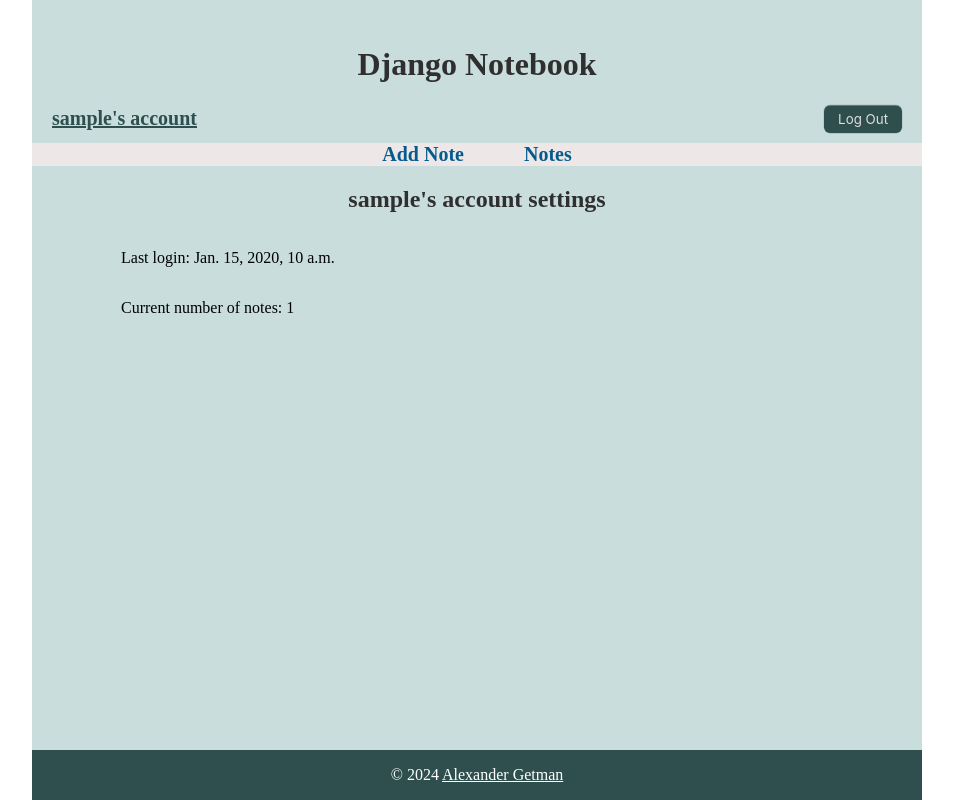
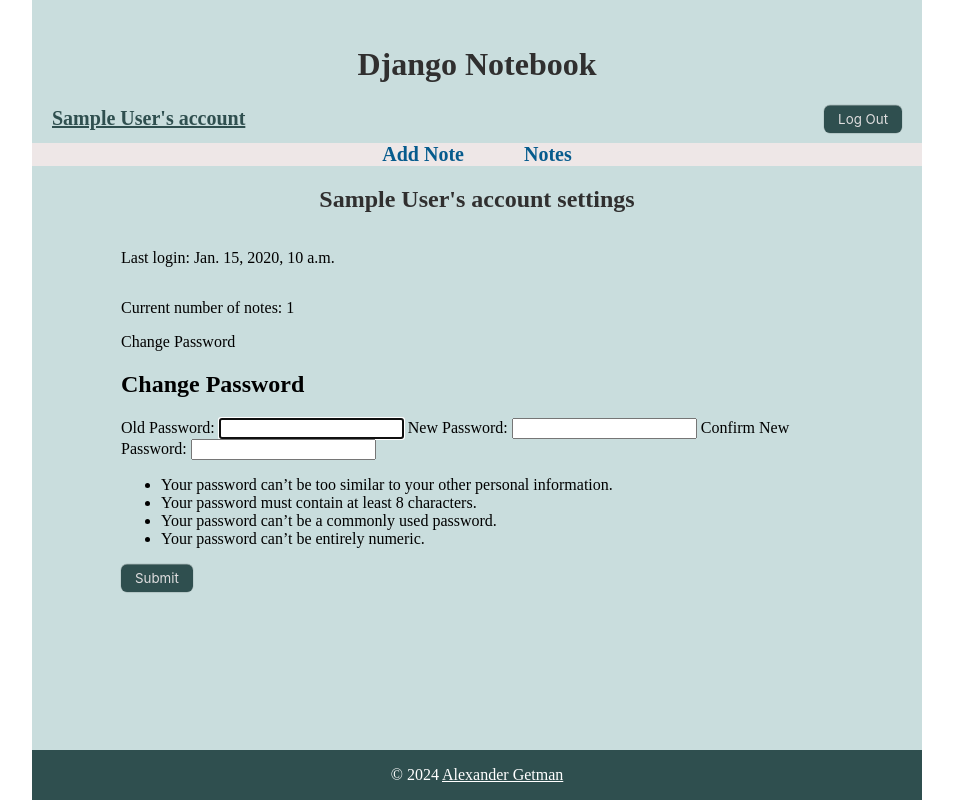
Before and after one commit to AlexanderGetman/django-notes-app, a Django app: page /account in a window 1280 px wide. Shown: the whole page, without its empty margins (163-1116 px from the left). Run offline with Django 5.2, Linux system fonts and the light colour scheme; a user stored in the database is signed in; tables that the repository leaves empty hold one stand-in row (values such as "Sample post"); some libraries are stand-ins or nearby versions.

Commit message:
Added Change password form to user's settings and changed displayed username on some pages to full name

```diff
--- a/mainapp/forms.py
+++ b/mainapp/forms.py
@@ -2,6 +2,8 @@
 from django.core.exceptions import ValidationError
 from ckeditor.widgets import CKEditorWidget
 from .models import Article
+from django.contrib.auth.models import User
+from django.contrib.auth.forms import PasswordChangeForm
 
 class RegForm(forms.Form):
     username = forms.CharField(max_length=100, widget=forms.TextInput(attrs={'placeholder':'Username'}))
--- a/mainapp/static/styles.css
+++ b/mainapp/static/styles.css
@@ -221,3 +221,8 @@
 .registration-form > form > p > input {
     width: 100%;
 }
+
+.passwords {
+    display: flex;
+    flex-direction: column;
+}
--- a/mainapp/templates/account.html
+++ b/mainapp/templates/account.html
@@ -8,10 +8,38 @@
 
 <div class="notes">
     {% if user.is_authenticated %}
-    <h2>{{ user.username }}'s account settings</h2>
+    <h2>{{ user.first_name }} {{ user.last_name }}'s account settings</h2>
     <p>Last login: {{ user.last_login }}</p>
     <p>Current number of notes: {{ number_of_notes }}</p>
-    {% csrf_token %}
+
+    <div data-name="spoiler-title">Change Password</div>
+    <div class="spoiler-body">
+        <div class="change-pw">
+            <h2>Change Password</h2>
+            <form action="" method="post">
+                <div class="passwords">
+                    <label for="old_password">Old Password:</label>
+                    {{ form.old_password }}
+                    <label for="new_password1">New Password:</label>
+                    {{ form.new_password1 }}
+                    <label for="new_password2">Confirm New Password:</label>
+                    {{ form.new_password2 }}
+                </div>
+                {{ form.new_password1.help_text }}
+                {% if form.old_password.errors %}
+                    <p>{{ form.old_password.errors.as_text }}</p>
+                {% endif %}
+                {% if form.new_password1.errors %}
+                    <p>{{ form.new_password1.errors.as_text }}</p>
+                {% endif %}
+                {% if form.new_password2.errors %}
+                    <p>{{ form.new_password2.errors.as_text }}</p>
+                {% endif %}
+                {% csrf_token %}
+                <button class="main-button" type="submit">Submit</button>
+            </form>
+        </div>
+    </div>
     {% endif %}
 </div>
 
--- a/mainapp/templates/base.html
+++ b/mainapp/templates/base.html
@@ -21,7 +21,7 @@
     <div class="user-info">
 
         {% if user.is_authenticated %}
-        <a href="/account/" class="greet-text">{{ user.username }}'s account</a>
+        <a href="/account/" class="greet-text">{{ user.first_name }} {{ user.last_name }}'s account</a>
         <form class="logout-form" action="{% url 'logout' %}" method="post">
         {% csrf_token %}
         <button class="main-button" type="submit">Log Out</button>
--- a/mainapp/views.py
+++ b/mainapp/views.py
@@ -1,11 +1,12 @@
 from django.shortcuts import render, redirect, HttpResponse
 from .models import User, Note, Article
-from django.contrib.auth import authenticate, login, logout
+from django.contrib.auth import authenticate, login, logout, update_session_auth_hash
 from django.contrib.auth.decorators import login_required
 from django.http import JsonResponse
 from .forms import RegForm, LoginForm, ArticleForm
 from django.db import IntegrityError
 from django.core.exceptions import ValidationError
+from django.contrib.auth.forms import PasswordChangeForm
 
 # Create your views here.
 def index_page(request):
@@ -93,4 +94,12 @@
     user_id = request.user.id
     user = User.objects.get(id=user_id)
     number_of_notes = Article.objects.filter(user=user).count()
-    return render(request, 'account.html', context={"number_of_notes": number_of_notes})
+    if request.method == "POST":
+        form = PasswordChangeForm(user=request.user, data=request.POST)
+        if form.is_valid():
+            form.save()
+            update_session_auth_hash(request, form.user)
+            return redirect('/')
+    else:
+        form = PasswordChangeForm(user=request.user)
+    return render(request, 'account.html', context={"number_of_notes": number_of_notes, "form":form})
```
Also changed, not shown: mainapp/static/scripts.js (line endings or trailing spaces).
